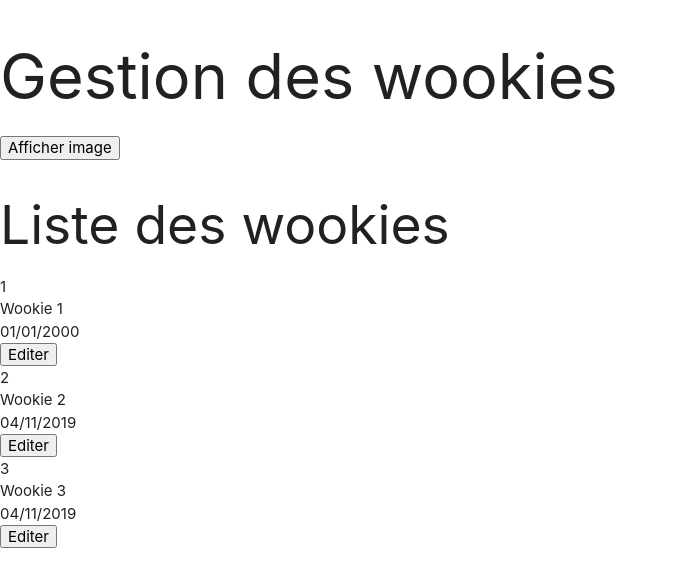
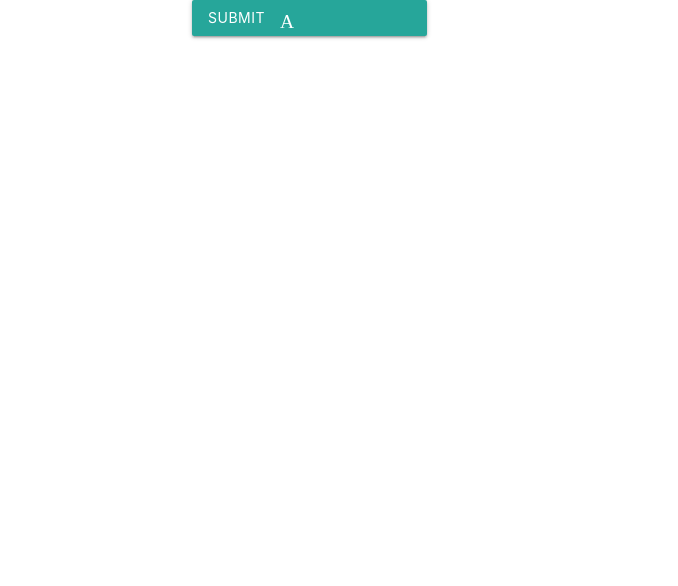
Before and after one commit to Labeux/FormationAngular, an Angular app in the folder ma-premiere-application/: page / in a window 1280 px wide. Shown: the top 586 px of the page, without its empty margins (0-678 px from the left). Built offline with nearby package versions, Linux system fonts and the light colour scheme.

Commit message:
Mise en place du bouton submit en erreur

```diff
--- a/ma-premiere-application/src/app/app.component.html
+++ b/ma-premiere-application/src/app/app.component.html
@@ -1,8 +1,10 @@
-<h1>{{ title }}</h1>
+<!-- <h1>{{ title }}</h1>
 
 <button (click)="fonctionClick()" >{{ afficherImageOuiNon }}</button>
 <img *ngIf="isDisplayLogo" src="{{ imageUrl }}">
 
 <h2>{{ title2 }}</h2>
 
-<app-liste-des-wookies></app-liste-des-wookies>
+<app-liste-des-wookies></app-liste-des-wookies> -->
+
+<app-wookie-creation></app-wookie-creation>
--- a/ma-premiere-application/src/app/app.module.ts
+++ b/ma-premiere-application/src/app/app.module.ts
@@ -8,13 +8,15 @@ import { WookieResumeComponent } from './wookie-resume/wookie-resume.component';
 import { WookieEditionComponent } from './wookie-edition/wookie-edition.component';
 import { LoggerService } from './services/logger.service';
 import { WookieService } from './services/wookie.service';
+import { WookieCreationComponent } from './wookie-creation/wookie-creation.component';
 
 @NgModule({
   declarations: [
     AppComponent,
     ListeDesWookiesComponent,
     WookieResumeComponent,
-    WookieEditionComponent
+    WookieEditionComponent,
+    WookieCreationComponent
   ],
   imports: [
     BrowserModule,
--- /dev/null
+++ b/ma-premiere-application/src/app/wookie-creation/wookie-creation.component.html
@@ -0,0 +1,21 @@
+<!-- <div class="row">
+    <form class="col s12">
+        <div class="row">
+            <div class="input-field col s6">
+                <input placeholder="Placeholder" id="prenom" type="text" class="validate">
+                <label for="prenom">Prenom</label>
+            </div>
+        </div>
+        <div class="row">
+            <div class="input-field col s6">
+                <button class="btn waves-effect waves-light" name="action">Submit
+                    <i class="material-icons right">Ajouter</i>
+                </button>
+            </div>
+        </div>
+    </form>
+</div> -->
+
+<button class="btn waves-effect waves-light" name="action">Submit
+        <i class="material-icons right">Ajouter</i>
+    </button>
--- /dev/null
+++ b/ma-premiere-application/src/app/wookie-creation/wookie-creation.component.ts
@@ -0,0 +1,15 @@
+import { Component, OnInit } from '@angular/core';
+
+@Component({
+  selector: 'app-wookie-creation',
+  templateUrl: './wookie-creation.component.html',
+  styleUrls: ['./wookie-creation.component.css']
+})
+export class WookieCreationComponent implements OnInit {
+
+  constructor() { }
+
+  ngOnInit() {
+  }
+
+}
--- a/ma-premiere-application/src/index.html
+++ b/ma-premiere-application/src/index.html
@@ -6,10 +6,13 @@
   <base href="/">
   <meta name="viewport" content="width=device-width, initial-scale=1">
   <link rel="stylesheet" href="https://cdnjs.cloudflare.com/ajax/libs/materialize/1.0.0/css/materialize.min.css">
+  <link rel="stylesheet" href="https://fonts.googleapis.com/icon?family=Material+Icons">
   <link rel="icon" type="image/x-icon" href="favicon.ico">
 </head>
 <body>
-  <app-root></app-root>
-  <script src="https://cdnjs.cloudflare.com/ajax/libs/materialize/1.0.0/js/materialize.min.js"></script>
+    <div class="container">
+      <app-root></app-root>
+    </div>
+    <script src="https://cdnjs.cloudflare.com/ajax/libs/materialize/1.0.0/js/materialize.min.js"></script>
 </body>
 </html>
```
Also changed, not shown: ma-premiere-application/src/app/wookie-creation/wookie-creation.component.css (added), 1 other file (tests, documents, lock files or other folders).
